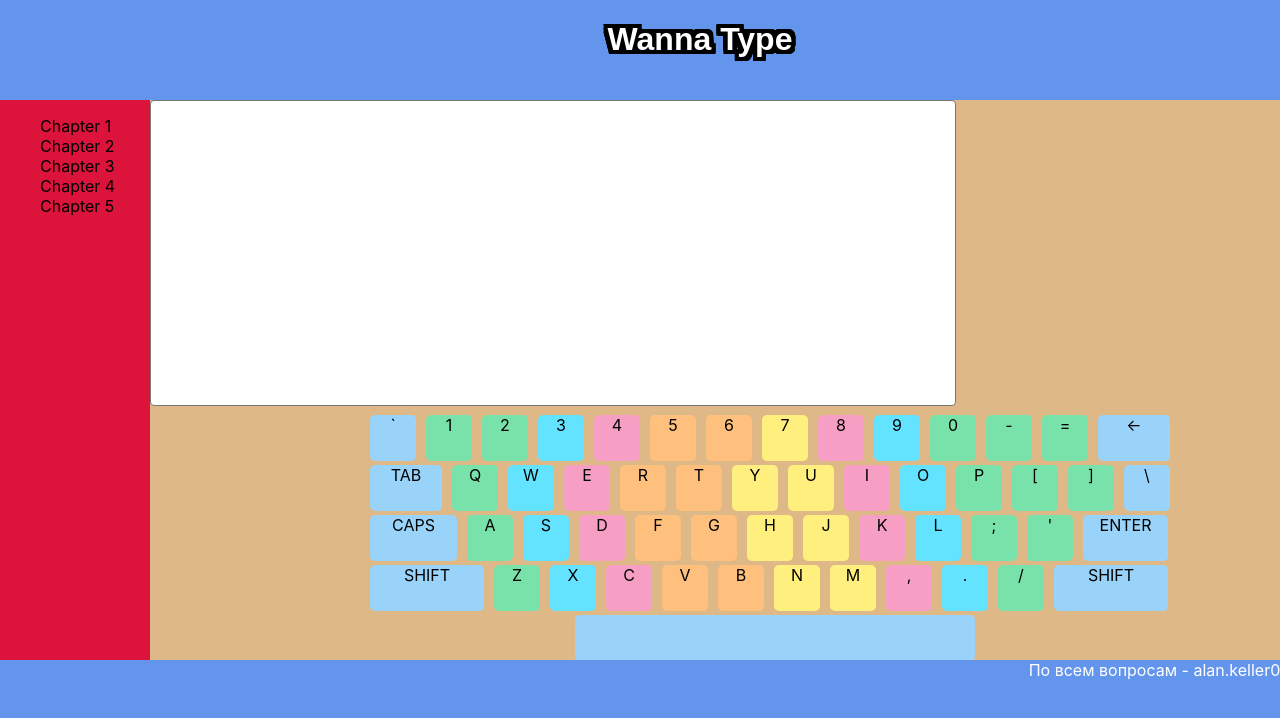
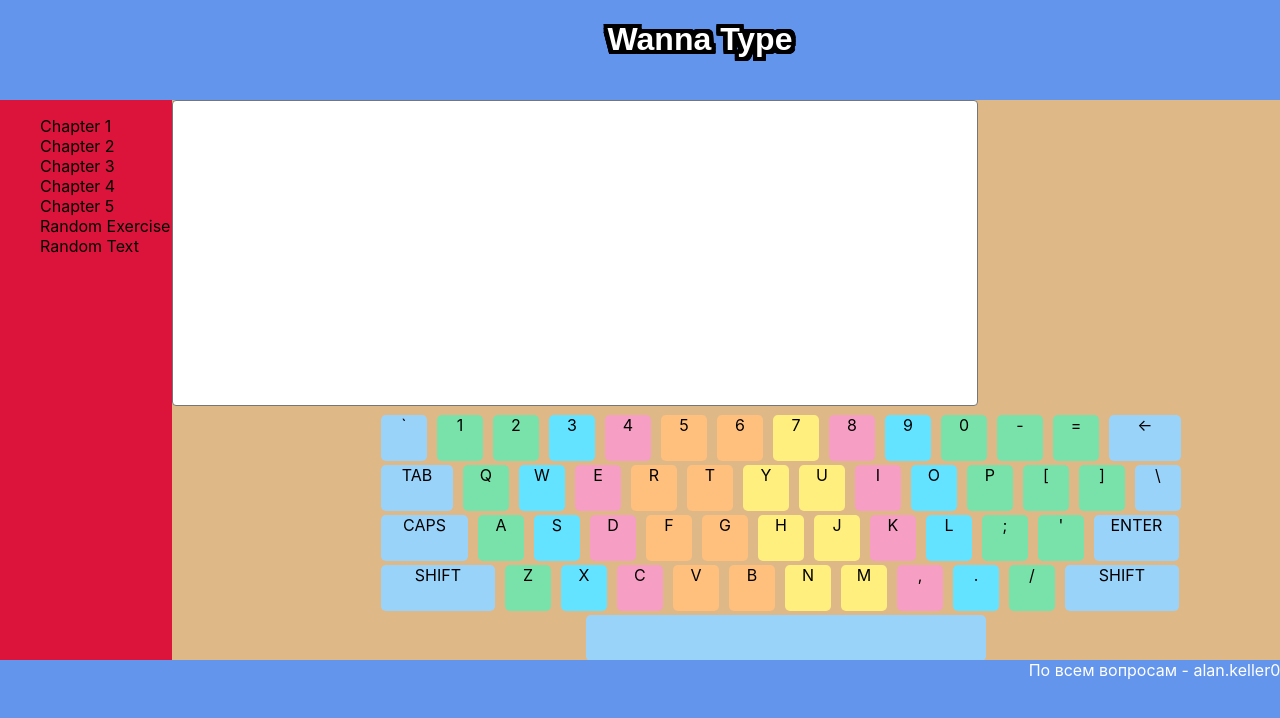
Before and after one commit to Kelly0210/WannaType, a React (Create React App) app: page / in a window 1280 px wide. Shown: the top 718 px of the page. Built offline with nearby package versions, Linux system fonts and the light colour scheme.

Commit message:
Change title, create comp. for textarea

```diff
--- a/public/index.html
+++ b/public/index.html
@@ -24,7 +24,7 @@
       work correctly both with client-side routing and a non-root public URL.
       Learn how to configure a non-root public URL by running `npm run build`.
     -->
-    <title>React App</title>
+    <title>WannaType Learn Online</title>
   </head>
   <body>
     <noscript>You need to enable JavaScript to run this app.</noscript>
--- a/src/App.css
+++ b/src/App.css
@@ -1,6 +1,6 @@
 .container {
     display: grid;
-    grid-template-columns: 0.3fr 2.3fr 0.2fr;
+    grid-template-columns: 0.35fr 2.3fr 0.2fr;
     grid-template-rows: 0.3fr 2.4fr 0.3fr;
     gap: 0px 0px;
     grid-auto-flow: row;
--- a/src/Components/Chapters/Chapters.jsx
+++ b/src/Components/Chapters/Chapters.jsx
@@ -10,6 +10,8 @@ const Chapters = () => {
                 <li>Chapter 3</li>
                 <li>Chapter 4</li>
                 <li>Chapter 5</li>
+                <li>Random Exercise</li>
+                <li>Random Text</li>
             </ul>
         </div>
     )
--- /dev/null
+++ b/src/Components/CustomTextArea/CustomTextArea.jsx
@@ -0,0 +1,13 @@
+import React from 'react';
+import style from './CustomTextArea.module.css';
+
+const CustomTextArea = () => {
+    return (
+        <div className={style.container}>
+        <textarea>
+        </textarea>
+        </div>
+    )
+}
+
+export default CustomTextArea
--- /dev/null
+++ b/src/Components/CustomTextArea/CustomTextArea.module.css
@@ -0,0 +1,14 @@
+.container {
+    margin: 0 auto;
+}
+textarea {
+    padding: 0 auto;
+    resize: none;
+    border-radius: 4px;
+    width: 800px;
+    height: 300px;
+}
+
+textarea::selection {
+    border: 3px solid black;
+}
--- a/src/Components/Main/Main.jsx
+++ b/src/Components/Main/Main.jsx
@@ -2,16 +2,15 @@ import React from 'react';
 import Chapters from '../Chapters/Chapters';
 import style from './Main.module.css';
 import Keyboard from '../Keyboard/Keyboard';
+import CustomTextArea from '../CustomTextArea/CustomTextArea';
 
 const Main = () => {
+
     return (
         <main className={style.main}>
-          <div className={style.container}>
-          <textarea></textarea>
-          </div>
-
-        <Keyboard />
-      </main>
+          <CustomTextArea />
+          <Keyboard />
+        </main>
     );
 
 }
--- a/src/Components/Main/Main.module.css
+++ b/src/Components/Main/Main.module.css
@@ -2,18 +2,3 @@
     grid-area: main;
     background-color: burlywood;
  }
-
-.container {
-    margin: 0 auto;
-}
-textarea {
-    padding: 0 auto;
-    resize: none;
-    border-radius: 4px;
-    width: 800px;
-    height: 300px;
-}
-
-textarea::selection {
-    border: 3px solid black;
-}
```
